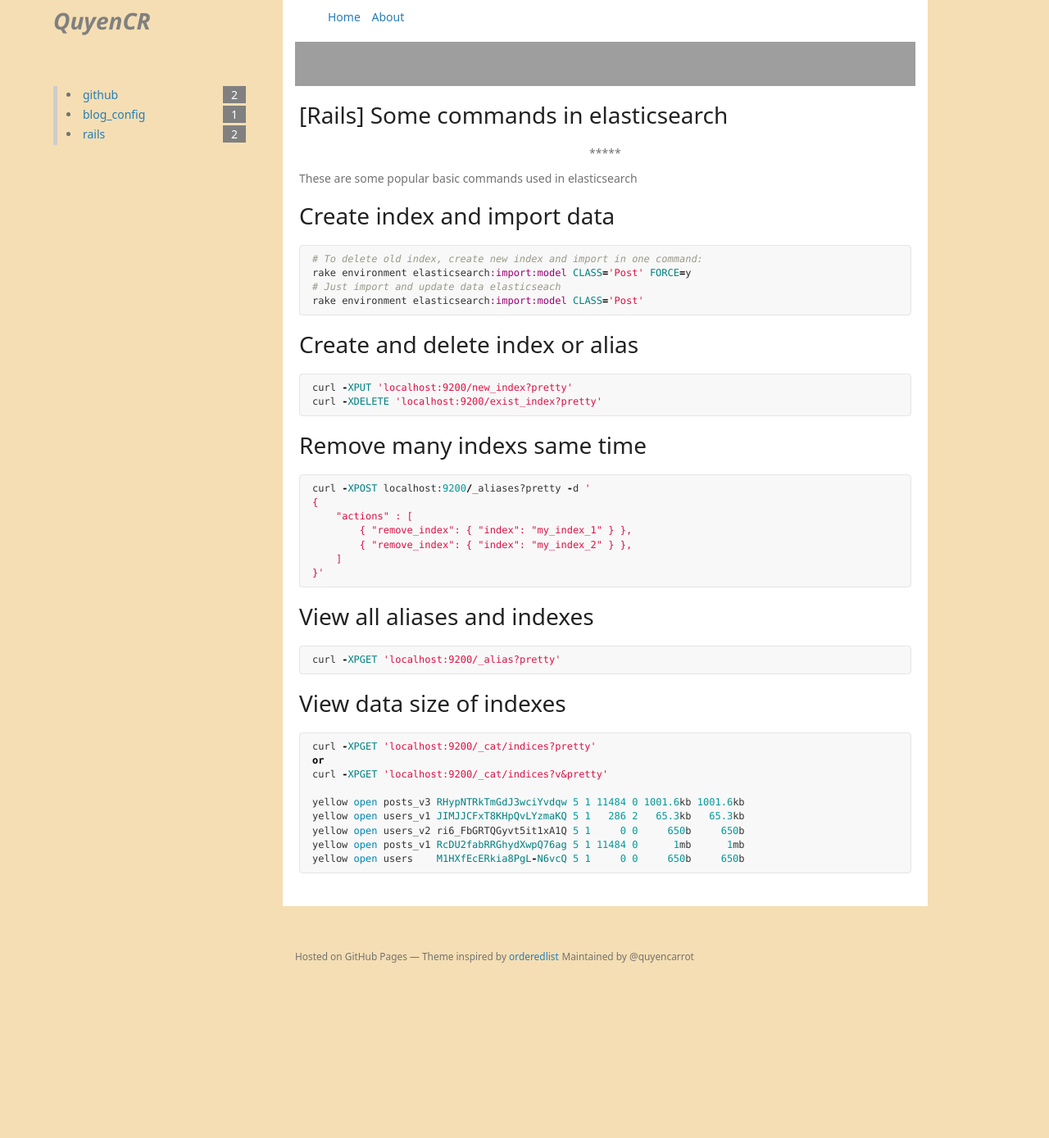
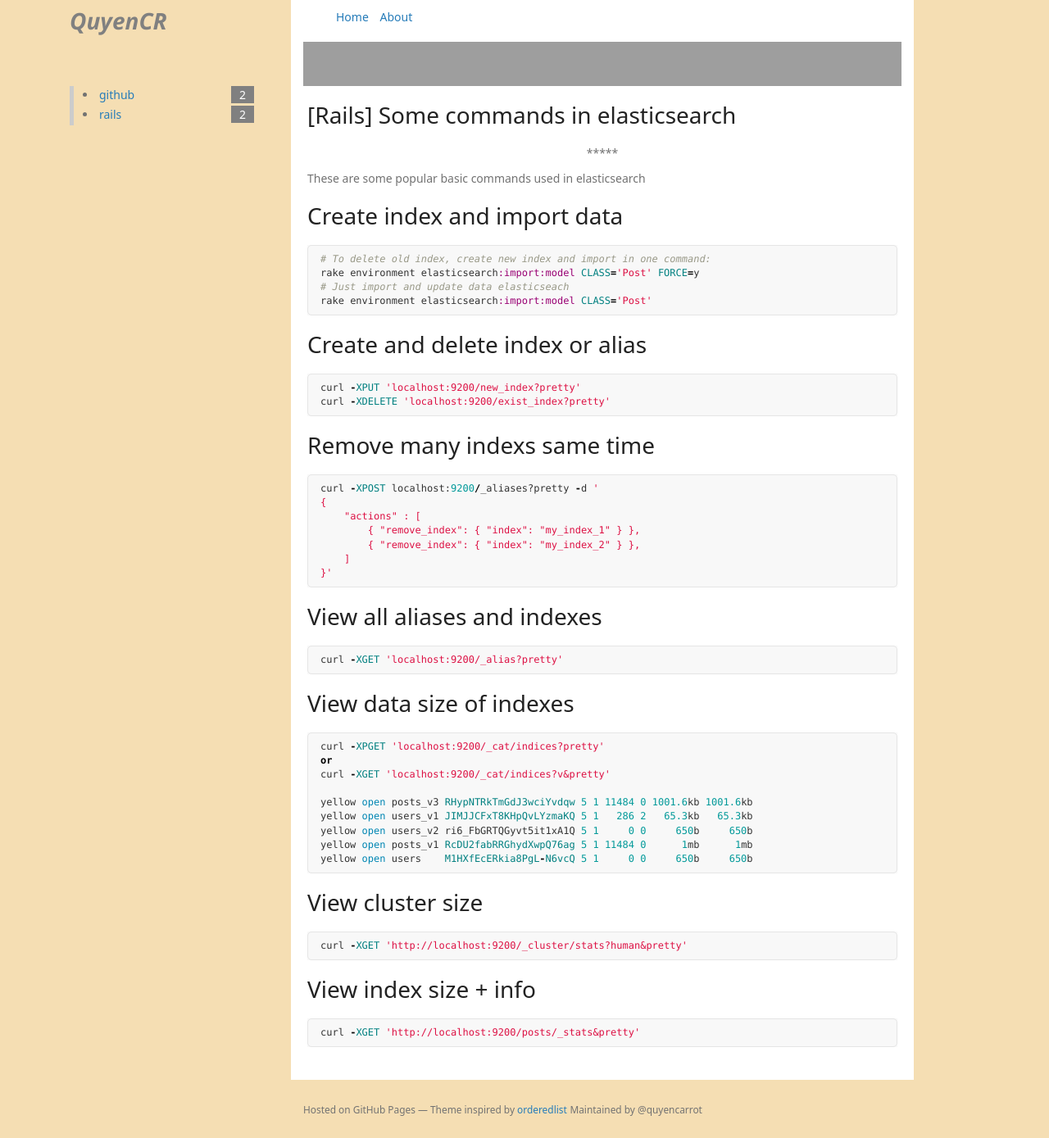
Before and after one commit to quyen91/quyen91.github.io, a Jekyll site: the page built from _posts/2017-09-14-some-commands-in-elasticsearch.md, in a window 1280 px wide. Shown: the whole page at 82% size. Built offline with Jekyll 4.4.1, drawn with Linux system fonts in a browser that asks for light colours; some web fonts are replaced; a script that is not in the unit is left out; before the commit the page ends 1197 px from its top, so only the background shows below that; grey boxes are pictures that could not be loaded.

````diff
--- a/_layouts/default.html
+++ b/_layouts/default.html
@@ -11,6 +11,7 @@
     <![endif]-->
   </head>
   <body>
+    <div class="container">
       <div class="nav-bar">
         <div class="left-header col-md-3">
            <a href="{{site.url}}"><h1>QuyenCR</h1></a>
@@ -22,7 +23,7 @@
           </ul>
           <div class="bg-header"></div>
         </div>
-    </div>
+      </div> <!-- End nav-bar -->
       <div class="main-container">
          <div class="left-section col-md-3 ">
             <ul>
@@ -33,7 +34,7 @@
          </div>
 
          <div class="right-section col-md-8">
-            <h1> {{ page.title }}</h1>
+            <h1 class="post-title"> {{ page.title }}</h1>
             <div class="seperate-line">*****</div>
             {{ content }}
          </div>
@@ -48,11 +49,10 @@
               </div>
             </footer>
          </div>
-
+      </div> <!--  End main-container -->
     </div>
 
     <script src="{{ '/assets/js/scale.fix.js' | relative_url }}"></script>
-
 
   {% if site.google_analytics %}
 
--- a/_posts/2017-09-14-some-commands-in-elasticsearch.md
+++ b/_posts/2017-09-14-some-commands-in-elasticsearch.md
@@ -31,14 +31,14 @@ curl -XPOST localhost:9200/_aliases?pretty -d '
 
 # View all aliases and indexes
 ```ruby
-curl -XPGET 'localhost:9200/_alias?pretty'
+curl -XGET 'localhost:9200/_alias?pretty'
 ```
 
 # View data size of indexes
 ```ruby
 curl -XPGET 'localhost:9200/_cat/indices?pretty'
 or
-curl -XPGET 'localhost:9200/_cat/indices?v&pretty'
+curl -XGET 'localhost:9200/_cat/indices?v&pretty'
 
 yellow open posts_v3 RHypNTRkTmGdJ3wciYvdqw 5 1 11484 0 1001.6kb 1001.6kb
 yellow open users_v1 JIMJJCFxT8KHpQvLYzmaKQ 5 1   286 2   65.3kb   65.3kb
@@ -46,3 +46,11 @@ yellow open users_v2 ri6_FbGRTQGyvt5it1xA1Q 5 1     0 0     650b     650b
 yellow open posts_v1 RcDU2fabRRGhydXwpQ76ag 5 1 11484 0      1mb      1mb
 yellow open users    M1HXfEcERkia8PgL-N6vcQ 5 1     0 0     650b     650b
 ```
+# View cluster size
+```ruby
+curl -XGET 'http://localhost:9200/_cluster/stats?human&pretty'
+```
+# View index size + info
+```ruby
+curl -XGET 'http://localhost:9200/posts/_stats&pretty'
+```
--- a/assets/css/style.scss
+++ b/assets/css/style.scss
@@ -6,7 +6,6 @@
 @import 'font_setting.css';
 
 body {
-  padding: 0px 50px 50px 50px;
   font: 14px/1.5 "Noto Sans", "Helvetica Neue", Helvetica, Arial, sans-serif;
   color: #727272;
   font-weight: 400;
@@ -58,6 +57,7 @@ a:hover small {
     // background: wheat;
     background: white;
     padding: 20px;
+    min-height: 385px;
     .seperate-line {
       text-align: center;
       padding-bottom: 10px;
@@ -123,8 +123,8 @@ footer {
 
 }
 .footer-info {
-  margin-top: 50px;
-  margin-bottom: 20px;
+  margin-top: 25px;
+  margin-bottom: 25px;
 }
 
 @media print, screen and (max-width: 960px) {
@@ -132,6 +132,9 @@ footer {
   .left-section {
     display: none;
   }
+}
+.nav-bar{
+  height: 130px;
 }
 
 }
@@ -149,3 +152,21 @@ footer {
     float: none;
     margin: 0 auto;
 }
+
+// Home page
+@-webkit-keyframes rotate {
+  from {
+    -webkit-transform: rotate(0deg);
+  }
+  to {
+    -webkit-transform: rotate(360deg);
+  }
+}
+
+.big-header img
+{
+    -webkit-animation-name:             rotate;
+    -webkit-animation-duration:         30.5s;
+    -webkit-animation-iteration-count:  infinite;
+    -webkit-animation-timing-function: linear;
+}
````
Also changed, not shown: _layouts/home.html (+5 -5 lines), _posts/2017-09-07-variables-in-jekyll.md (deleted, +0 -16 lines), _posts/2017-09-12-change-mapping-rails-elasticsearch.md (+2 -2 lines). Lines whose indentation alone changed are shown as unchanged.
